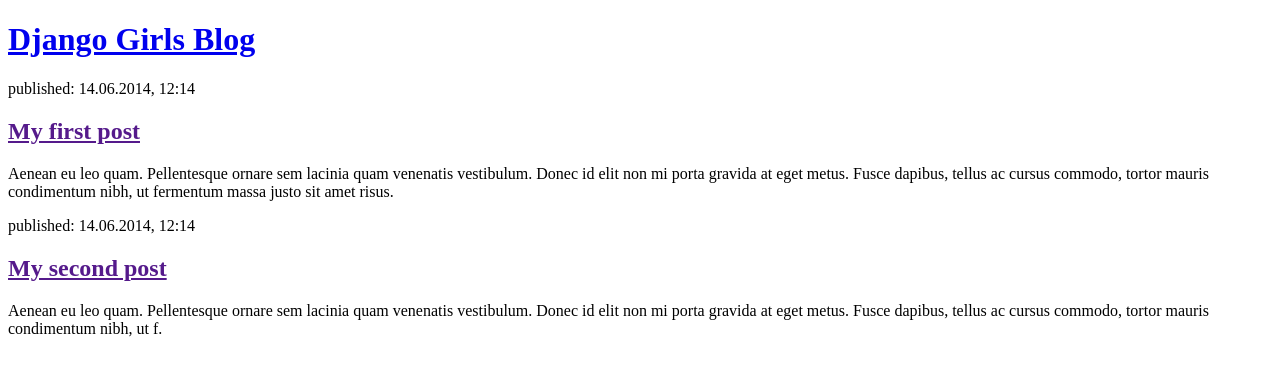
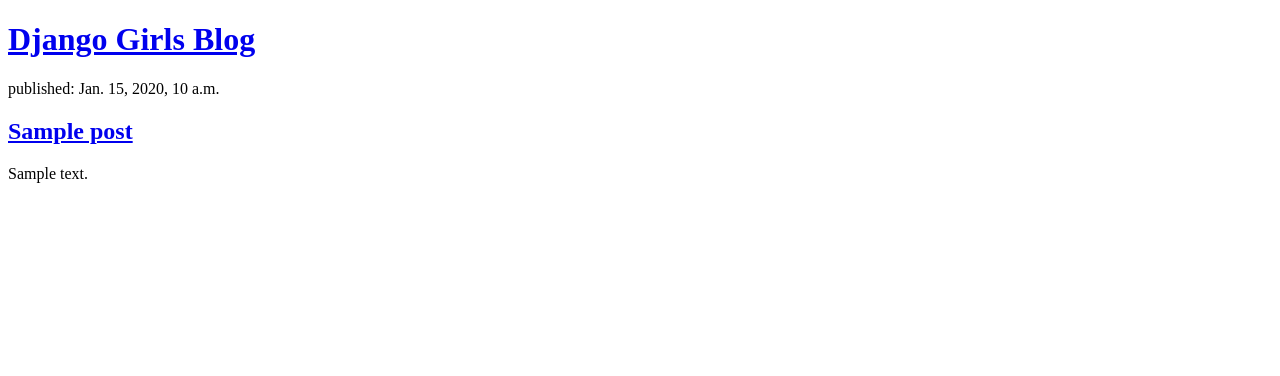
Before and after one commit to nickmoreton/tbx-django-girls-tutorial, a Django app: page / in a window 1280 px wide. Shown: the top 376 px of the page. Run offline with Django 3.2, Linux system fonts and the light colour scheme; tables that the repository leaves empty hold one stand-in row (values such as "Sample post").

Commit message:
add template data

```diff
--- a/blog/models.py
+++ b/blog/models.py
@@ -10,8 +10,9 @@
     created_date = models.DateTimeField(default=timezone.now)
     published_date = models.DateTimeField(blank=True, null=True)
 
-    def publish(self):
+    def save(self):  # this was wrong in the tutorial
         self.published_date = timezone.now()
+        return super().save()
 
     def __str__(self):
         return self.title
--- a/blog/templates/blog/post_list.html
+++ b/blog/templates/blog/post_list.html
@@ -10,20 +10,14 @@
         <h1><a href="/">Django Girls Blog</a></h1>
     </header>
 
+    {% for post in posts %}
     <article>
-        <time>published: 14.06.2014, 12:14</time>
-        <h2><a href="">My first post</a></h2>
-        <p>Aenean eu leo quam. Pellentesque ornare sem lacinia quam venenatis vestibulum. Donec id elit non mi porta
-            gravida at eget metus. Fusce dapibus, tellus ac cursus commodo, tortor mauris condimentum nibh, ut fermentum
-            massa justo sit amet risus.</p>
+        <time>published: {{ post.published_date }}</time>
+        <h2><a href="{{ post.id }}">{{ post.title }}</a></h2>
+        <p>{{ post.text|linebreaksbr }}</p>
     </article>
+    {% endfor %}
 
-    <article>
-        <time>published: 14.06.2014, 12:14</time>
-        <h2><a href="">My second post</a></h2>
-        <p>Aenean eu leo quam. Pellentesque ornare sem lacinia quam venenatis vestibulum. Donec id elit non mi porta
-            gravida at eget metus. Fusce dapibus, tellus ac cursus commodo, tortor mauris condimentum nibh, ut f.</p>
-    </article>
 </body>
 
 </html>
--- a/blog/views.py
+++ b/blog/views.py
@@ -1,5 +1,10 @@
 from django.shortcuts import render
+from django.utils import timezone
+from blog.models import Post
 
 
 def post_list(request):
-    return render(request, "blog/post_list.html", {})
+    posts = Post.objects.filter(published_date__lte=timezone.now()).order_by(
+        "published_date"
+    )
+    return render(request, "blog/post_list.html", {"posts": posts})
```
